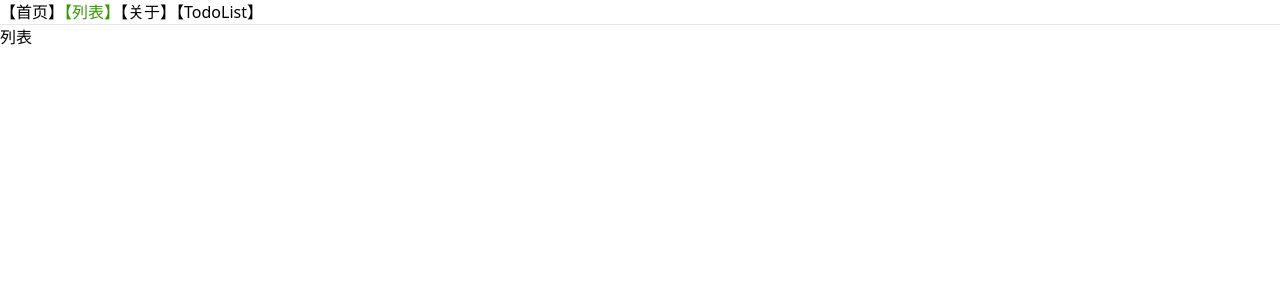
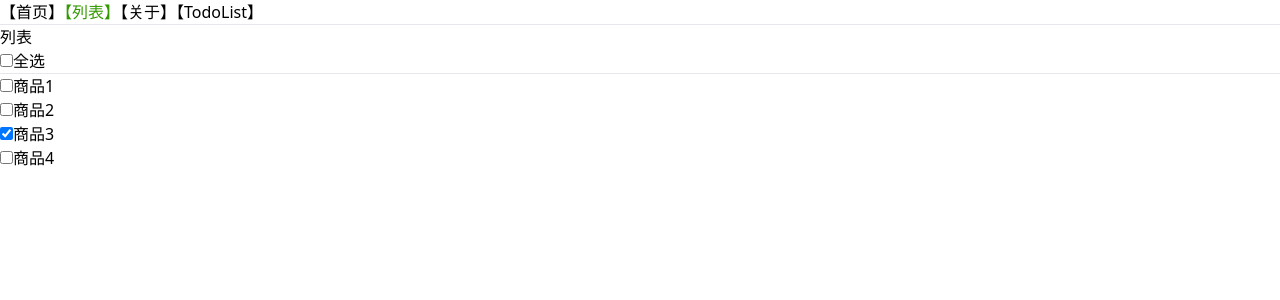
Before and after one commit to btc022003/live-course-0619, a Vue app: page /#/list in a window 1280 px wide. Shown: the top 300 px of the page. Built offline with nearby package versions, Linux system fonts and the light colour scheme.

Commit message:
add computed demo

```diff
--- /dev/null
+++ b/src/components/CheckAll.vue
@@ -0,0 +1,54 @@
+<template>
+  <div class="gap-y-2 flex flex-col">
+    <label><input type="checkbox" v-model="checkAll" />全选</label>
+    <hr />
+    <ul>
+      <li v-for="item in list" :key="item.id" class="my-2">
+        <label
+          ><input type="checkbox" v-model="item.chk" />{{ item.txt }}</label
+        >
+      </li>
+    </ul>
+  </div>
+</template>
+<script lang="ts" setup>
+import { ref, computed } from "vue";
+
+type IItem = {
+  id: number;
+  txt: string;
+  chk: boolean;
+};
+
+const list = ref<IItem[]>([
+  {
+    id: 1,
+    txt: "商品1",
+    chk: false,
+  },
+  {
+    id: 2,
+    txt: "商品2",
+    chk: false,
+  },
+  {
+    id: 3,
+    txt: "商品3",
+    chk: true,
+  },
+  {
+    id: 4,
+    txt: "商品4",
+    chk: false,
+  },
+]);
+
+const checkAll = computed({
+  set(v: boolean) {
+    list.value.forEach((item) => (item.chk = v));
+  },
+  get() {
+    return list.value.every((item) => item.chk);
+  },
+});
+</script>
--- a/src/components/PCA.vue
+++ b/src/components/PCA.vue
@@ -5,22 +5,22 @@
       placeholder="请选择省份"
       class="border px-4 py-1"
     >
-      <option v-for="item in provinces" :value="item.code">
+      <option v-for="item in provinces" :value="item.code" :key="item.code">
         {{ item.name }}
       </option>
     </select>
     <select placeholder="请选择城市" v-model="city" class="border px-4 py-1">
-      <option v-for="item in cities" :value="item.code">
+      <option v-for="item in cities" :value="item.code" :key="item.code">
         {{ item.name }}
       </option>
     </select>
     <select placeholder="请选择区县" v-model="area" class="border px-4 py-1">
-      <option v-for="item in areas" :value="item.code">
+      <option v-for="item in areas" :value="item.code" :key="item.code">
         {{ item.name }}
       </option>
     </select>
     <select placeholder="请选择街道" v-model="street" class="border px-4 py-1">
-      <option v-for="item in streets" :value="item.code">
+      <option v-for="item in streets" :value="item.code" :key="item.code">
         {{ item.name }}
       </option>
     </select>
@@ -29,8 +29,8 @@
   <h2>{{ result }}</h2>
 </template>
 <script lang="ts" setup>
-import { ref, watch, computed } from 'vue';
-import pcaData from '../assets/pcas-code.json';
+import { ref, watch, computed } from "vue";
+import pcaData from "../assets/pcas-code.json";
 
 type AreaItem = {
   code?: string;
@@ -40,41 +40,41 @@ type AreaItem = {
 
 // 省市区县街道四级联动
 // @ts-ignore
-pcaData.unshift({ code: '', name: '--请选择--' });
+pcaData.unshift({ code: "", name: "--请选择--" });
 const provinces = ref<AreaItem[]>(pcaData); // 所有的数据
-const cities = ref<AreaItem[]>([{ code: '', name: '--请选择--' }]); // 地级市数据
-const areas = ref<AreaItem[]>([{ code: '', name: '--请选择--' }]); // 区县数据
-const streets = ref<AreaItem[]>([{ code: '', name: '--请选择--' }]); // 街道数据
-const province = ref<string>(''); // 选中的省份
-const city = ref<string>(''); // 选中的地级市
-const area = ref<string>(''); // 选中的区县数据
-const street = ref<string>(''); // 选中的街道
+const cities = ref<AreaItem[]>([{ code: "", name: "--请选择--" }]); // 地级市数据
+const areas = ref<AreaItem[]>([{ code: "", name: "--请选择--" }]); // 区县数据
+const streets = ref<AreaItem[]>([{ code: "", name: "--请选择--" }]); // 街道数据
+const province = ref<string>(""); // 选中的省份
+const city = ref<string>(""); // 选中的地级市
+const area = ref<string>(""); // 选中的区县数据
+const street = ref<string>(""); // 选中的街道
 // const result = ref<string[]>(['','','','']) // 选择结果
 watch(province, (v) => {
   // console.log(v);
   cities.value = [
-    { code: '', name: '--请选择--' },
+    { code: "", name: "--请选择--" },
     ...provinces.value.find((item) => item.code == v)?.children,
   ];
-  areas.value = [{ code: '', name: '--请选择--' }];
-  streets.value = [{ code: '', name: '--请选择--' }];
-  city.value = '';
-  area.value = '';
-  street.value = '';
+  areas.value = [{ code: "", name: "--请选择--" }];
+  streets.value = [{ code: "", name: "--请选择--" }];
+  city.value = "";
+  area.value = "";
+  street.value = "";
 });
 watch(city, (v) => {
-  if (v == '') return;
+  if (v == "") return;
   areas.value = [
-    { code: '', name: '--请选择--' },
+    { code: "", name: "--请选择--" },
     ...cities.value.find((item) => item.code == v)?.children,
   ];
-  streets.value = [{ code: '', name: '--请选择--' }];
-  street.value = '';
+  streets.value = [{ code: "", name: "--请选择--" }];
+  street.value = "";
 });
 watch(area, (v) => {
-  if (v == '') return;
+  if (v == "") return;
   streets.value = [
-    { code: '', name: '--请选择--' },
+    { code: "", name: "--请选择--" },
     ...areas.value.find((item) => item.code == v)?.children,
   ];
 });
@@ -82,11 +82,11 @@ watch(area, (v) => {
 const result = computed(() => {
   return (
     provinces.value.find((p) => p?.code == province.value)?.name +
-    '-' +
+    "-" +
     cities.value.find((c) => c?.code == city.value)?.name +
-    '-' +
+    "-" +
     areas.value.find((a) => a?.code == area.value)?.name +
-    '-' +
+    "-" +
     streets.value.find((a) => a?.code == street.value)?.name
   );
 });
--- a/src/views/ListView.vue
+++ b/src/views/ListView.vue
@@ -1,3 +1,7 @@
 <template>
   <h1>列表</h1>
+  <CheckAll />
 </template>
+<script lang="ts" setup>
+import CheckAll from "../components/CheckAll.vue";
+</script>
```
